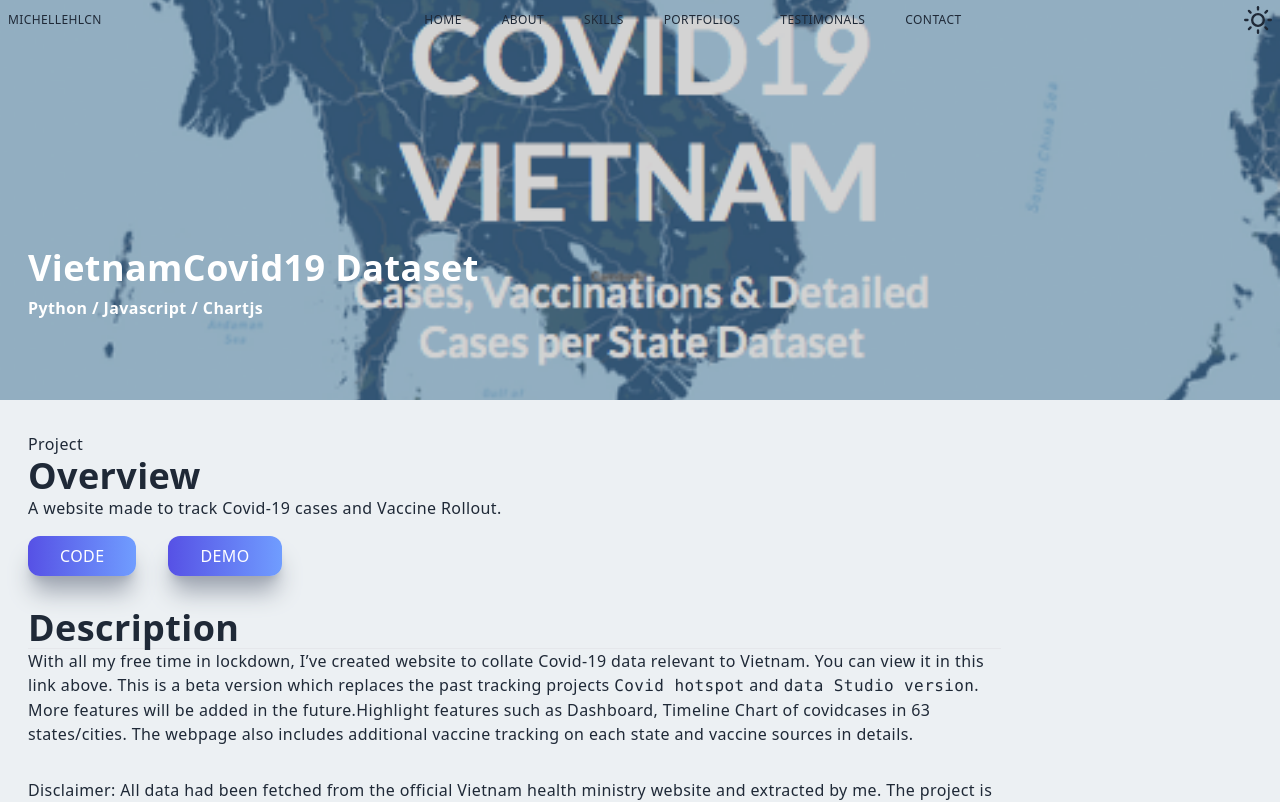
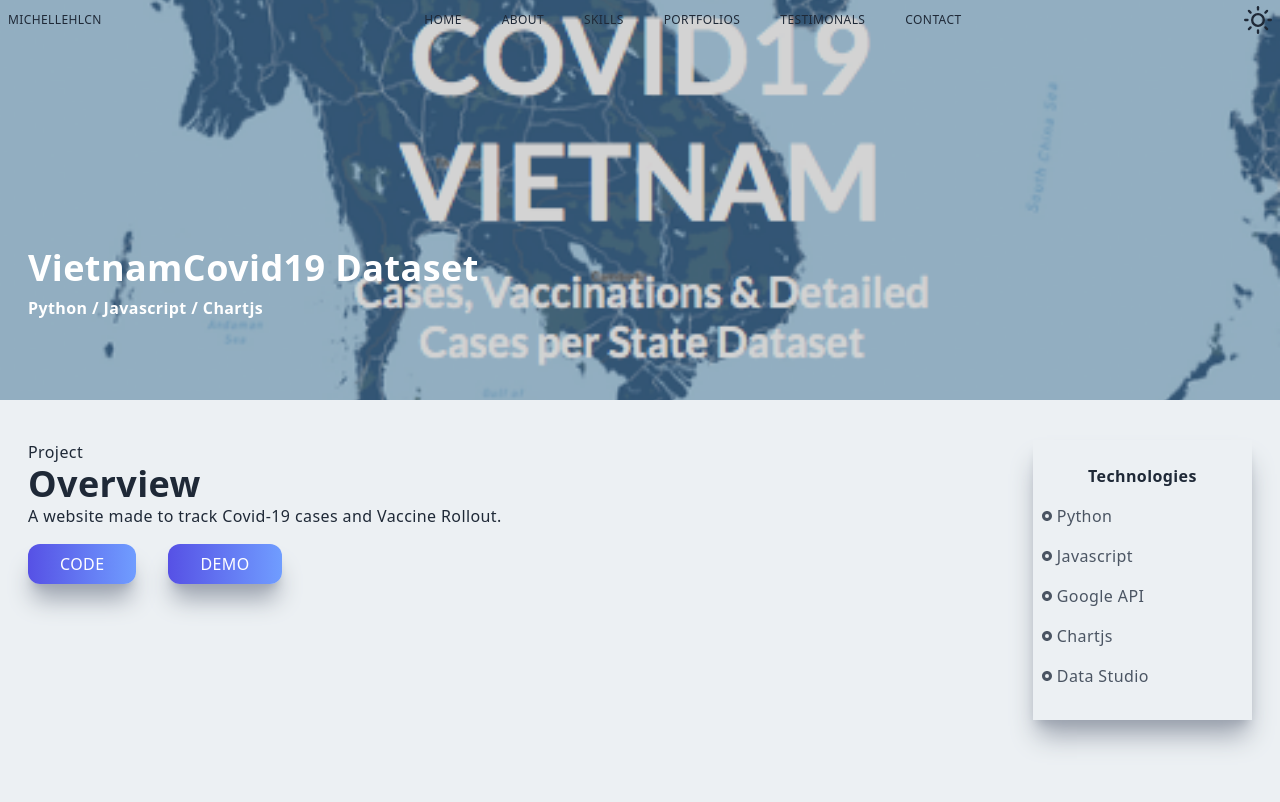
Before and after one commit to Michellehlcn/blog-app-nextjs, a Next.js app: page /VietnamCovid19Dataset in a window 1280 px wide. Shown: the top 802 px of the page. Built offline with nearby package versions, Linux system fonts and the light colour scheme.

Commit message:
ad ddesign

```diff
--- a/src/pages/VietnamCovid19Dataset.jsx
+++ b/src/pages/VietnamCovid19Dataset.jsx
@@ -1,6 +1,10 @@
 import React from "react";
 import Image from "next/image";
+import Link from "next/link";
+import { RiRadioButtonFill } from "react-icons/ri";
+
 import Img from "../../public/assets/portfolios/3.png";
+
 const VietnamCovid19Dataset = () => {
     return (
         <div className="w-full">
@@ -14,14 +18,47 @@ const VietnamCovid19Dataset = () => {
                 </div>
             </div>
 
-            <div className="max-w-[1240px] mx-auto p-2 grid md:grid-cols-5 gap-8 py-8">
+            {/* Content */}
+            <div className="max-w-[1240px] mx-auto p-2 grid md:grid-cols-5 gap-8 py-10">
                 <div className="col-span-4">
                     <p>Project</p>
                     <h2>Overview</h2>
                     <p>A website made to track Covid-19 cases and Vaccine Rollout.</p>
+
+                    {/* Button */}
                     <a href="https://michellehlcn.github.io/VietnamCovid19Dataset/" target="_blank" rel="noreferer"><button className="px-8 py-2 mt-4 mr-8">Code</button></a>
                     <a href="/" target="_blank" rel="noreferer"><button className="px-8 py-2 mt-4">Demo</button></a>
 
+                </div>
+
+                {/* Technologies */}
+                <div className="col-span-4 md:col-span-1 shadow-xl shadow-gray-400 grounded-xl py-4">
+                    <div className="p-2">
+                        <p className="text-center font-bold pb-2">Technologies</p>
+                        <div className="grid grid-cols-3 md:grid-cols-1">
+                            <p className="text-gray-600 py-2 flex items-center">
+                                <RiRadioButtonFill className="pr-1" />Python
+                            </p>
+                            <p className="text-gray-600 py-2 flex items-center">
+                                <RiRadioButtonFill className="pr-1" />Javascript
+                            </p>
+                            <p className="text-gray-600 py-2 flex items-center">
+                                <RiRadioButtonFill className="pr-1" />Google API
+                            </p>
+                            <p className="text-gray-600 py-2 flex items-center">
+                                <RiRadioButtonFill className="pr-1" />Chartjs
+                            </p>
+                            <p className="text-gray-600 py-2 flex items-center">
+                                <RiRadioButtonFill className="pr-1" />Data Studio
+                            </p>
+                        </div>
+                    </div>
+                </div>
+
+            </div>
+            <div className="max-w-[1240px] mx-auto p-2 gap-8 py-8">
+                <div>
+                    {/* Description */}
                     <br />
                     <div className="py-8" >
                         <h2>Description</h2>
@@ -44,11 +81,11 @@ const VietnamCovid19Dataset = () => {
                         <br />
                     </div>
                 </div>
+                <Link href="/#portfolio">
+                    <p className="underline cursor-pointer">Back</p>
+                </Link>
             </div>
         </div>
-
-
-
     )
 }
 export default VietnamCovid19Dataset;
```
Lines whose indentation alone changed are shown as unchanged.
